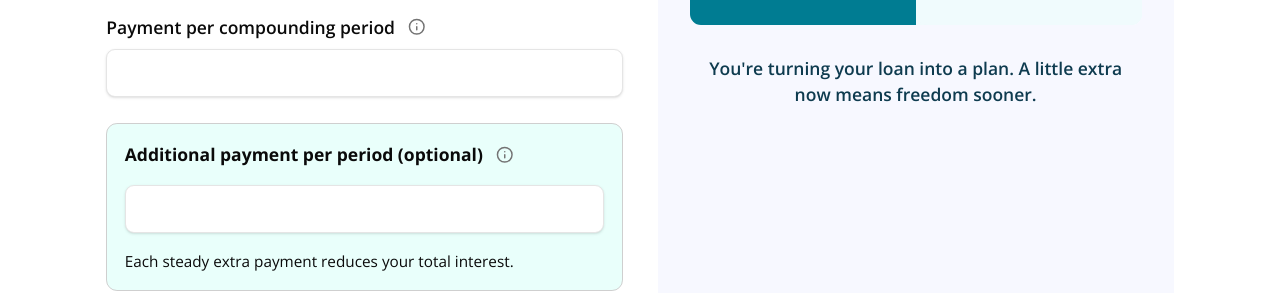
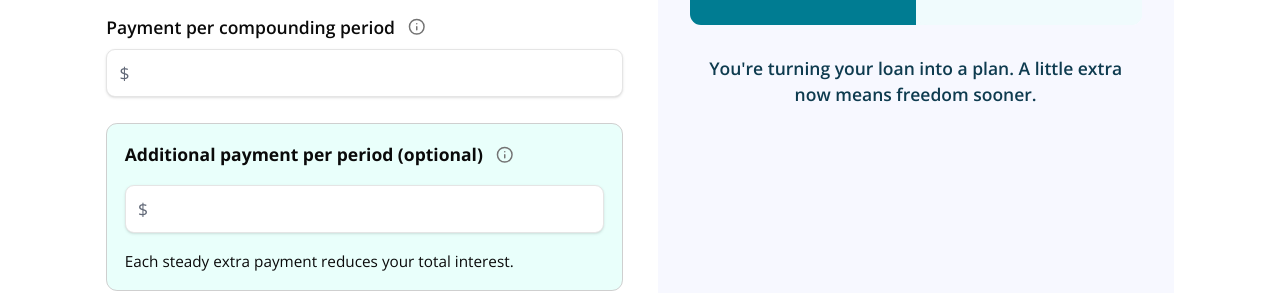
Before and after one commit to SU-SWS/ifdm_learning_apps, a Next.js app: page /interactives/debt-payoff-calculator in a window 1280 px wide. Shown: the part 555-848 px from the top of the page. Built offline with nearby package versions, Linux system fonts and the light colour scheme.

Commit message:
IFDM-248

```diff
--- a/app/interactives/debt-payoff-calculator/components/debt-payoff-calculator.tsx
+++ b/app/interactives/debt-payoff-calculator/components/debt-payoff-calculator.tsx
@@ -313,6 +313,9 @@ export default function DebtPayoffCalculator() {
                           </InfoPopover>
                         </div>
                         <div className="relative">
+                          <span className="absolute left-3 top-1/2 -translate-y-1/2 text-[var(--color-symbols)] pointer-events-none">
+                            $
+                          </span>
                           <Input
                             id="payment"
                             type="text"
@@ -323,7 +326,7 @@ export default function DebtPayoffCalculator() {
                             }
                             onFocus={() => setFocusedField("payment")}
                             onBlur={() => clearFocus("payment")}
-                            className={`block w-full rounded-md shadow-sm py-2 px-3 border pr-10 [appearance:textfield] [&::-webkit-outer-spin-button]:appearance-none [&::-webkit-inner-spin-button]:appearance-none ${
+                            className={`block w-full rounded-md shadow-sm py-2 px-3 border pr-10 pl-7 [appearance:textfield] [&::-webkit-outer-spin-button]:appearance-none [&::-webkit-inner-spin-button]:appearance-none ${
                               showPaymentError
                                 ? "border-2 border-[var(--color-inline-error)]"
                                 : showPaymentWarning
@@ -363,6 +366,9 @@ export default function DebtPayoffCalculator() {
                           </div>
                         </div>
                         <div className="relative">
+                          <span className="absolute left-3 top-1/2 -translate-y-1/2 text-[var(--color-symbols)] pointer-events-none">
+                            $
+                          </span>
                           <Input
                             id="addtlpayment"
                             type="text"
@@ -375,7 +381,7 @@ export default function DebtPayoffCalculator() {
                             }
                             onFocus={() => setFocusedField("additionalPayment")}
                             onBlur={() => clearFocus("additionalPayment")}
-                            className={`block w-full rounded-md shadow-sm py-2 px-3 border pr-10 [appearance:textfield] [&::-webkit-outer-spin-button]:appearance-none [&::-webkit-inner-spin-button]:appearance-none ${v.additionalPaymentError ? "border-2 border-[var(--color-inline-error)]" : ""}`}
+                            className={`block w-full rounded-md shadow-sm py-2 px-3 border pr-10 pl-7 [appearance:textfield] [&::-webkit-outer-spin-button]:appearance-none [&::-webkit-inner-spin-button]:appearance-none ${v.additionalPaymentError ? "border-2 border-[var(--color-inline-error)]" : ""}`}
                           />
                         </div>
                         {v.additionalPaymentError ? (
```
